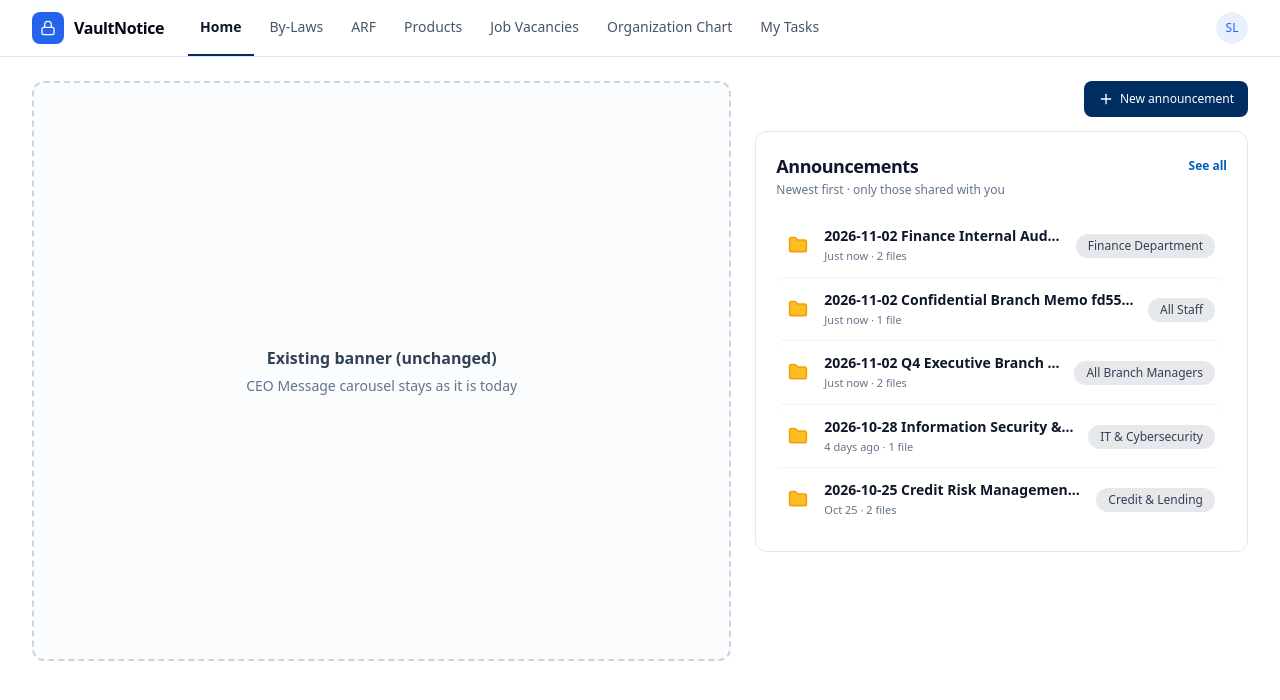
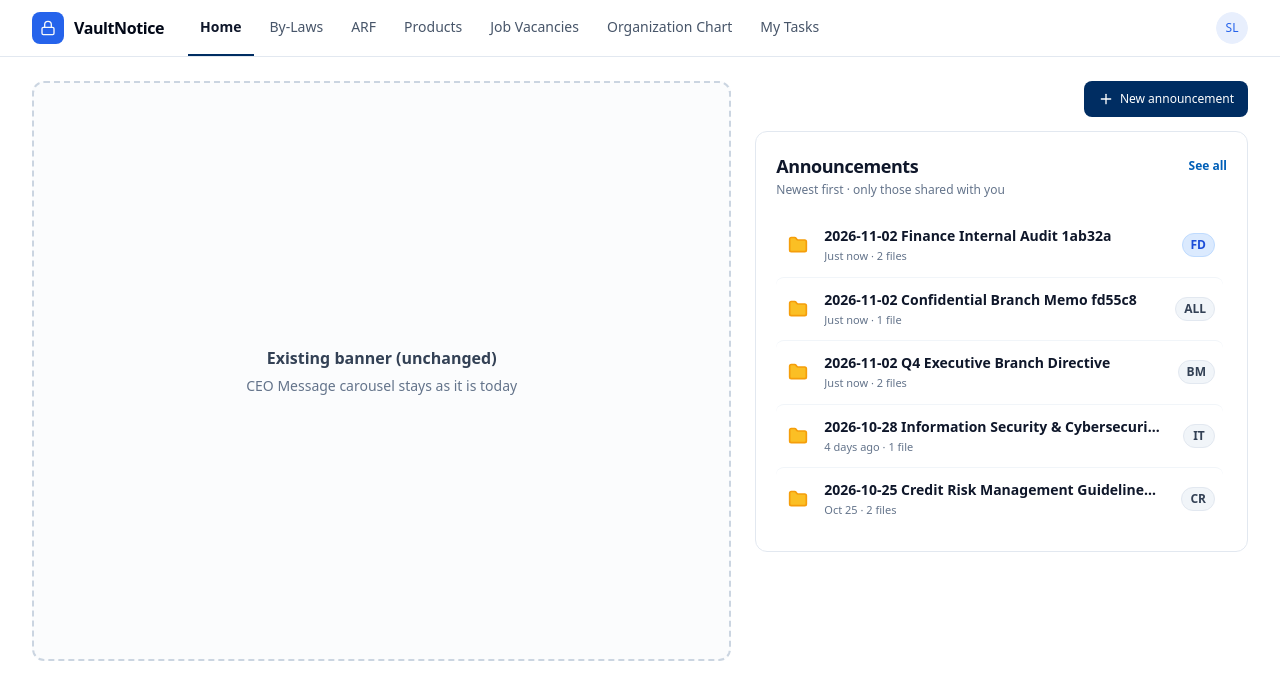
Before and after one commit to phallymakara/VaultNotice, a React (Vite) app in the folder frontend/: page / in a window 1280 px wide. Shown: the top 700 px of the page. Built offline with nearby package versions, Linux system fonts and the light colour scheme.

Commit message:
feat: add announcements feed widget, library view, and recipient code constants

```diff
--- a/frontend/src/components/webparts/AnnouncementsFeedWidget.tsx
+++ b/frontend/src/components/webparts/AnnouncementsFeedWidget.tsx
@@ -1,42 +1,12 @@
 import { Folder } from "lucide-react"
 import { AnnouncementSummary } from "@/types/api"
+import { getShortRecipientCode, getFullRecipientName } from "@/constants/shortcuts"
 
 interface AnnouncementsFeedWidgetProps {
   announcements: AnnouncementSummary[]
   isLoading: boolean
   onSelectAnnouncement?: (id: number) => void
   onSeeAll?: () => void
-}
-
-const FALLBACK_GROUP_NAMES: Record<string, string> = {
-  "grp-all-staff": "All Staff",
-  "grp-branch-managers": "All Branch Managers",
-  "grp-finance": "Finance Department",
-  "grp-management": "Management",
-  "grp-operations": "Operations Team",
-  "grp-hr": "Human Resources",
-  "grp-it": "IT & Cybersecurity",
-  "grp-compliance": "Compliance & Legal",
-  "grp-credit": "Credit & Lending",
-  "grp-audit": "Internal Audit",
-  "grp-marketing": "Marketing & Communications",
-  "All Branch Managers": "All Branch Managers",
-  "Finance Department": "Finance Department",
-  "Management": "Management",
-  "Operations Team": "Operations Team",
-  "All Staff": "All Staff",
-  "user-alex": "Alex Vorn",
-  "user-david": "David Miller",
-  "user-emily": "Emily Tan",
-  "user-sarah": "Sarah Lin",
-  "user-sreyneath": "Sreyneath Keo",
-  "user-sokha": "Sokha Chan",
-  "user-dara": "Dara Pich",
-  "user-bopha": "Bopha Meng",
-  "user-vichea": "Vichea Chea",
-  "user-kalyan": "Kalyan Roeun",
-  "user-rithy": "Rithy Sen",
-  "user-sovann": "Sovann Kong",
 }
 
 function cleanFolderName(folderName?: string, title?: string, createdAt?: string): string {
@@ -48,14 +18,6 @@ function cleanFolderName(folderName?: string, title?: string, createdAt?: string
     return `${datePrefix} ${title}`
   }
   return title || "Announcement"
-}
-
-function getPrimaryTarget(targetSummary?: string[]): string {
-  if (!targetSummary || targetSummary.length === 0) {
-    return "All Staff"
-  }
-  const first = targetSummary[0]
-  return FALLBACK_GROUP_NAMES[first] || first
 }
 
 function formatRelativeTime(dateString: string): string {
@@ -122,7 +84,9 @@ export function AnnouncementsFeedWidget({
               item.title,
               item.created_at
             )
-            const primaryAudience = getPrimaryTarget(item.target_summary)
+            const rawTarget = (item.target_summary && item.target_summary.length > 0) ? item.target_summary[0] : "All Staff"
+            const shortcutCode = getShortRecipientCode(rawTarget)
+            const fullTargetName = getFullRecipientName(rawTarget)
             const relativeTime = formatRelativeTime(item.created_at)
             const fileCount = item.attachment_count || 1
 
@@ -134,25 +98,35 @@ export function AnnouncementsFeedWidget({
                   onSelectAnnouncement ? "cursor-pointer hover:bg-slate-50/80" : ""
                 }`}
               >
-                {/* Left: Folder icon (no filled container outside) + Title & Relative Time */}
-                <div className="flex items-center gap-3 min-w-0">
+                {/* Left: Folder icon + Title & Relative Time */}
+                <div className="flex items-center gap-3 min-w-0 flex-1">
                   <div className="w-7 h-7 flex items-center justify-center shrink-0">
                     <Folder className="w-5 h-5 text-amber-500 fill-amber-400" />
                   </div>
-                  <div className="min-w-0">
-                    <p className="text-xs sm:text-sm font-semibold text-slate-900 truncate group-hover:text-[#005fb8] transition-colors leading-snug">
+                  <div className="min-w-0 flex-1">
+                    <p
+                      className="text-xs sm:text-sm font-semibold text-slate-900 truncate max-w-full leading-snug group-hover:text-[#005fb8] transition-colors"
+                      title={folderDisplayName}
+                    >
                       {folderDisplayName}
                     </p>
-                    <p className="text-[11px] text-slate-500 font-normal mt-0.5">
+                    <p className="text-[11px] text-slate-500 font-normal mt-0.5 truncate">
                       {relativeTime} · {fileCount} {fileCount === 1 ? "file" : "files"}
                     </p>
                   </div>
                 </div>
 
-                {/* Right: Recipient Pill (no prefix icon) */}
-                <div className="shrink-0">
-                  <span className="inline-flex items-center px-3 py-1 rounded-full text-xs font-medium bg-[#e6e8eb] text-slate-700">
-                    <span>{primaryAudience}</span>
+                {/* Right: Recipient Badge with shortcut text and aligned */}
+                <div className="shrink-0 flex items-center justify-end pl-2">
+                  <span
+                    className={`inline-flex items-center justify-center min-w-8 h-6 px-2 rounded-full text-xs font-semibold select-none transition-colors ${
+                      shortcutCode === "FD"
+                        ? "bg-blue-100 text-blue-700 border border-blue-200"
+                        : "bg-slate-100 text-slate-700 border border-slate-200"
+                    }`}
+                    title={fullTargetName}
+                  >
+                    {shortcutCode}
                   </span>
                 </div>
               </div>
--- a/frontend/src/components/webparts/AnnouncementsLibrary.tsx
+++ b/frontend/src/components/webparts/AnnouncementsLibrary.tsx
@@ -29,107 +29,15 @@ import {
   TableHeader,
   TableRow,
 } from "@/components/ui/table"
-
-const FALLBACK_NAME_MAP: Record<string, string> = {
-  "grp-all-staff": "All Staff",
-  "grp-branch-managers": "All Branch Managers",
-  "grp-finance": "Finance Department",
-  "grp-management": "Management",
-  "grp-operations": "Operations Team",
-  "grp-hr": "Human Resources",
-  "grp-it": "IT & Cybersecurity",
-  "grp-compliance": "Compliance & Legal",
-  "grp-credit": "Credit & Lending",
-  "grp-audit": "Internal Audit",
-  "grp-marketing": "Marketing & Communications",
-  "grp-portal-admins": "IT Administration",
-  "user-alex": "Alex Vorn",
-  "user-david": "David Miller",
-  "user-emily": "Emily Tan",
-  "user-sarah": "Sarah Lin",
-  "user-sreyneath": "Sreyneath Keo",
-  "user-sokha": "Sokha Chan",
-  "user-dara": "Dara Pich",
-  "user-bopha": "Bopha Meng",
-  "user-vichea": "Vichea Chea",
-  "user-kalyan": "Kalyan Roeun",
-  "user-rithy": "Rithy Sen",
-  "user-sovann": "Sovann Kong",
-}
-
-const SHORT_CODE_MAP: Record<string, string> = {
-  // Groups
-  "All Staff": "ALL",
-  "grp-all-staff": "ALL",
-  "All Branch Managers": "BM",
-  "grp-branch-managers": "BM",
-  "Finance Department": "FD",
-  "grp-finance": "FD",
-  "Finance": "FD",
-  "Management": "MGMT",
-  "grp-management": "MGMT",
-  "Operations Team": "OPS",
-  "grp-operations": "OPS",
-  "Operations": "OPS",
-  "Human Resources": "HR",
-  "grp-hr": "HR",
-  "IT & Cybersecurity": "IT",
-  "grp-it": "IT",
-  "Compliance & Legal": "COMP",
-  "grp-compliance": "COMP",
-  "Credit & Lending": "CR",
-  "grp-credit": "CR",
-  "Internal Audit": "AUD",
-  "grp-audit": "AUD",
-  "Marketing & Communications": "MKT",
-  "grp-marketing": "MKT",
-
-  // Users
-  "Sarah Lin": "SL",
-  "user-sarah": "SL",
-  "David Miller": "DM",
-  "user-david": "DM",
-  "Alex Vorn": "AV",
-  "user-alex": "AV",
-  "Emily Tan": "ET",
-  "user-emily": "ET",
-  "Sreyneath Keo": "SK",
-  "user-sreyneath": "SK",
-  "Sokha Chan": "SC",
-  "user-sokha": "SC",
-  "Dara Pich": "DP",
-  "user-dara": "DP",
-  "Bopha Meng": "BM",
-  "user-bopha": "BM",
-  "Vichea Chea": "VC",
-  "user-vichea": "VC",
-  "Kalyan Roeun": "KR",
-  "user-kalyan": "KR",
-  "Rithy Sen": "RS",
-  "user-rithy": "RS",
-  "Sovann Kong": "SK",
-  "user-sovann": "SK",
-}
-
-function getShortRecipient(target: string): string {
-  if (SHORT_CODE_MAP[target]) return SHORT_CODE_MAP[target]
-  const fullName = FALLBACK_NAME_MAP[target]
-  if (fullName && SHORT_CODE_MAP[fullName]) return SHORT_CODE_MAP[fullName]
-
-  const words = (fullName || target).trim().split(/\s+/)
-  if (words.length >= 2) {
-    return (words[0][0] + words[1][0]).toUpperCase()
-  }
-  return (fullName || target).slice(0, 3).toUpperCase()
-}
+import { getShortRecipientCode, getFullRecipientName } from "@/constants/shortcuts"
 
 function getRecipientItems(targets?: string[]) {
   if (!targets || targets.length === 0) {
     return [{ code: "ALL", name: "All Staff" }]
   }
   return targets.map((t) => ({
-    code: getShortRecipient(t),
-    name: FALLBACK_NAME_MAP[t] || t,
+    code: getShortRecipientCode(t),
+    name: getFullRecipientName(t),
   }))
 }
 
--- /dev/null
+++ b/frontend/src/constants/shortcuts.ts
@@ -0,0 +1,104 @@
+export const SHORT_CODE_MAP: Record<string, string> = {
+  // Groups
+  "All Staff": "ALL",
+  "grp-all-staff": "ALL",
+  "All Branch Managers": "BM",
+  "grp-branch-managers": "BM",
+  "Finance Department": "FD",
+  "grp-finance": "FD",
+  "Finance": "FD",
+  "Management": "MGMT",
+  "grp-management": "MGMT",
+  "Operations Team": "OPS",
+  "grp-operations": "OPS",
+  "Operations": "OPS",
+  "Human Resources": "HR",
+  "Human Resources Department": "HR",
+  "grp-hr": "HR",
+  "IT & Cybersecurity": "IT",
+  "grp-it": "IT",
+  "Compliance & Legal": "COMP",
+  "grp-compliance": "COMP",
+  "Credit & Lending": "CR",
+  "grp-credit": "CR",
+  "Internal Audit": "AUD",
+  "grp-audit": "AUD",
+  "Marketing & Communications": "MKT",
+  "grp-marketing": "MKT",
+
+  // Users
+  "Sarah Lin": "SL",
+  "user-sarah": "SL",
+  "David Miller": "DM",
+  "user-david": "DM",
+  "Alex Vorn": "AV",
+  "user-alex": "AV",
+  "Emily Tan": "ET",
+  "user-emily": "ET",
+  "Sreyneath Keo": "SK",
+  "user-sreyneath": "SK",
+  "Sokha Chan": "SC",
+  "user-sokha": "SC",
+  "Dara Pich": "DP",
+  "user-dara": "DP",
+  "Bopha Meng": "BM",
+  "user-bopha": "BM",
+  "Vichea Chea": "VC",
+  "user-vichea": "VC",
+  "Kalyan Roeun": "KR",
+  "user-kalyan": "KR",
+  "Rithy Sen": "RS",
+  "user-rithy": "RS",
+  "Sovann Kong": "SK",
+  "user-sovann": "SK",
+}
+
+export const FALLBACK_GROUP_NAMES: Record<string, string> = {
+  "grp-all-staff": "All Staff",
+  "grp-branch-managers": "All Branch Managers",
+  "grp-finance": "Finance Department",
+  "grp-management": "Management",
+  "grp-operations": "Operations Team",
+  "grp-hr": "Human Resources",
+  "grp-it": "IT & Cybersecurity",
+  "grp-compliance": "Compliance & Legal",
+  "grp-credit": "Credit & Lending",
+  "grp-audit": "Internal Audit",
+  "grp-marketing": "Marketing & Communications",
+  "grp-portal-admins": "IT Administration",
+  "All Branch Managers": "All Branch Managers",
+  "Finance Department": "Finance Department",
+  "Management": "Management",
+  "Operations Team": "Operations Team",
+  "All Staff": "All Staff",
+  "user-alex": "Alex Vorn",
+  "user-david": "David Miller",
+  "user-emily": "Emily Tan",
+  "user-sarah": "Sarah Lin",
+  "user-sreyneath": "Sreyneath Keo",
+  "user-sokha": "Sokha Chan",
+  "user-dara": "Dara Pich",
+  "user-bopha": "Bopha Meng",
+  "user-vichea": "Vichea Chea",
+  "user-kalyan": "Kalyan Roeun",
+  "user-rithy": "Rithy Sen",
+  "user-sovann": "Sovann Kong",
+}
+
+export function getShortRecipientCode(target?: string): string {
+  if (!target) return "ALL"
+  if (SHORT_CODE_MAP[target]) return SHORT_CODE_MAP[target]
+  const fullName = FALLBACK_GROUP_NAMES[target]
+  if (fullName && SHORT_CODE_MAP[fullName]) return SHORT_CODE_MAP[fullName]
+
+  const words = (fullName || target).trim().split(/\s+/)
+  if (words.length >= 2) {
+    return (words[0][0] + words[1][0]).toUpperCase()
+  }
+  return (fullName || target).slice(0, 3).toUpperCase()
+}
+
+export function getFullRecipientName(target?: string): string {
+  if (!target) return "All Staff"
+  return FALLBACK_GROUP_NAMES[target] || target
+}
```
